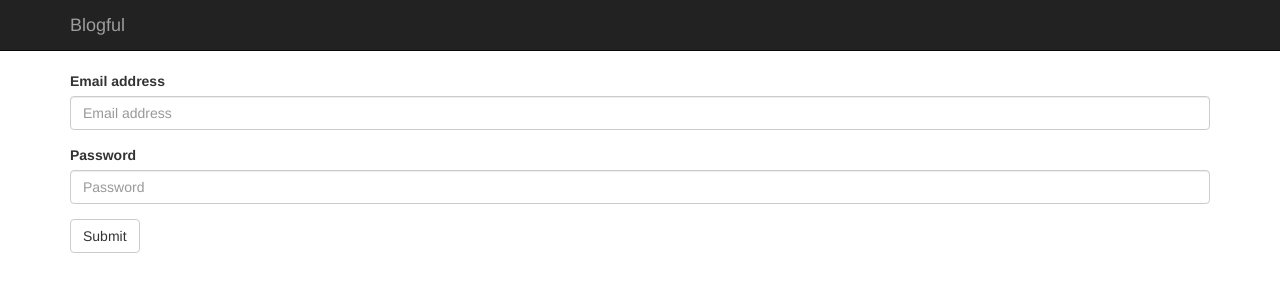
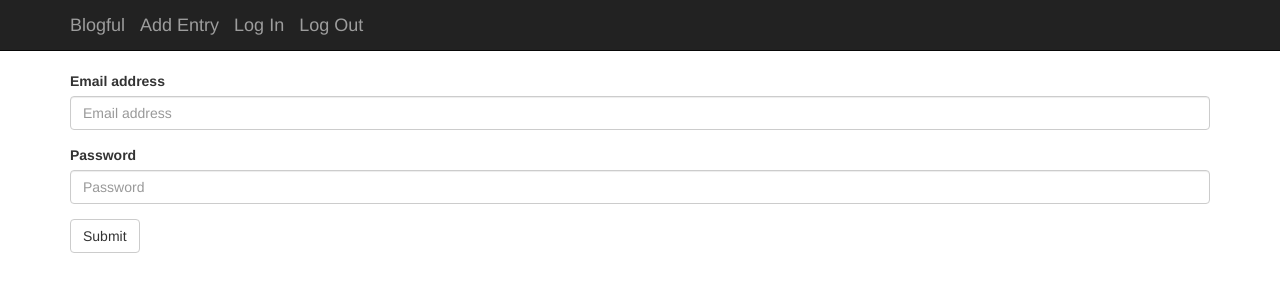
Before and after one commit to dennellmarie/python_blog, a Flask app: a page that uses blog/templates/base.html in a window 1280 px wide. Shown: the top 300 px of the page. Run offline with Flask 2, Linux system fonts and the light colour scheme; some libraries are stand-ins or nearby versions.

Commit message:
entry links working, nav bar updated with more links

```diff
--- a/blog/templates/base.html
+++ b/blog/templates/base.html
@@ -26,11 +26,14 @@
                 <div class="navbar-header">
                     <button type="button" class="navbar-toggle" data-toggle="collapse" data-target=".navbar-collapse">
                         <span class="sr-only">Toggle navigation</span>
-                        <span class="icon-bar"></span>
+                        <span class="icon-bar"><a href="{{url_for('login_get')}}">Log In</a></span>
                         <span class="icon-bar"></span>
                         <span class="icon-bar"></span>
                     </button>
                     <a class="navbar-brand" href="{{ url_for('entries') }}">Blogful</a>
+                    <a class="navbar-brand" href="{{ url_for('add_entry_get') }}">Add Entry</a>
+                    <a class="navbar-brand right" href="{{url_for('login_get')}}">Log In</a>
+                    <a class="navbar-brand right" href="{{url_for('logout_get')}}">Log Out</a>
                 </div>
                 <div class="collapse navbar-collapse">
                     <ul class="nav navbar-nav navbar-right">
--- a/blog/templates/macros.html
+++ b/blog/templates/macros.html
@@ -11,11 +11,8 @@
         <h1>
             {{ entry.title }}
         </h1>
-        {{ entry.content | markdown }}
+        <a href="{{url_for('edit_entry', id=entry.id)}}" >{{ entry.title }}</a>
         {{ entry.author.name }}
     </div>
 </div>
 {% endmacro %}
-
-
-########### line 15:does this go here? add to the metadata div in your render_entry
--- a/blog/views.py
+++ b/blog/views.py
@@ -78,6 +78,10 @@ def login_post():
     login_user(user)
     return redirect(request.args.get('next') or url_for("entries"))
 
+@app.route("/logout", methods=["GET"])
+def logout_get():
+    return redirect(url_for("login_get"))
+
 @app.route("/entry/<int:id>")
 def single_entry(id):
     entry = session.query(Entry).filter_by(id=id).one()
```
Also changed, not shown: blog/static/css/main.css (line endings or trailing spaces).
